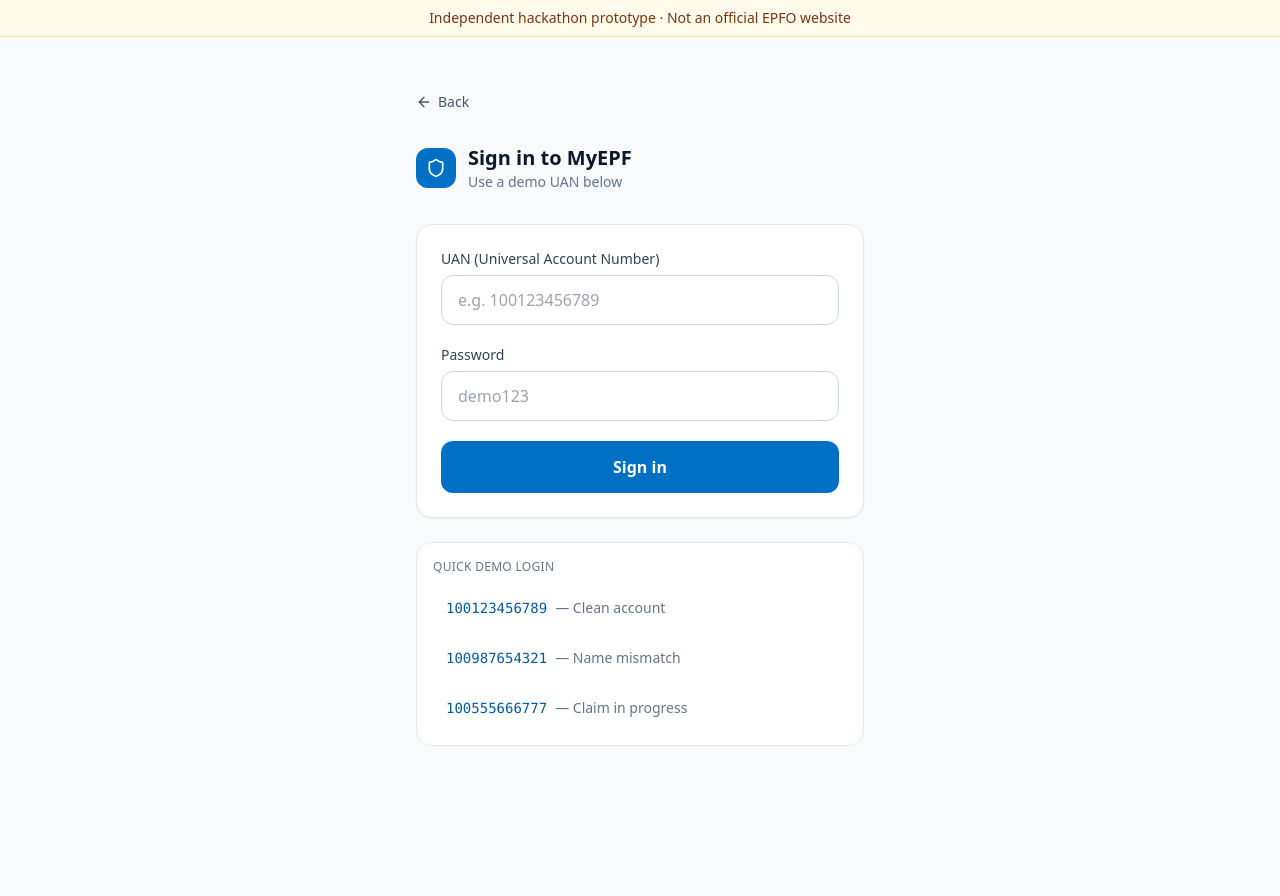
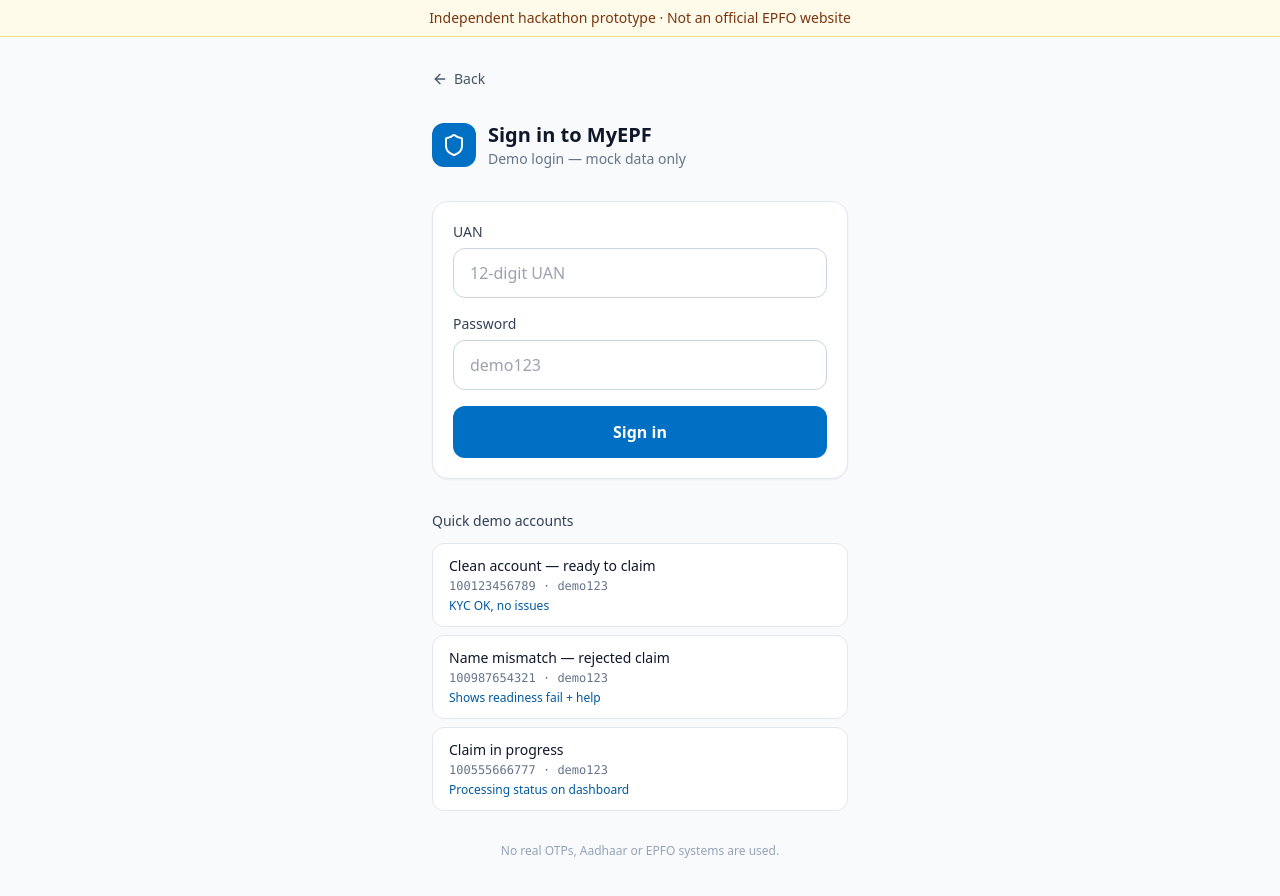
Before and after one commit to Aryan418-dev/my-epf, a Next.js app: page /login in a window 1280 px wide. Shown: the top 896 px of the page. Before the commit the page ends 800 px from the top, so only its background shows below. Built offline with nearby package versions, Linux system fonts and the light colour scheme.

Commit message:
Phase 3b: Smarter help explainer + login polish + submission-ready README

```diff
--- a/app/help/page.tsx
+++ b/app/help/page.tsx
@@ -3,12 +3,14 @@
 import { useEffect, useState } from "react";
 import { useRouter } from "next/navigation";
 import Link from "next/link";
-import { ArrowLeft, AlertTriangle, CheckCircle2, FileText, HelpCircle } from "lucide-react";
+import { ArrowLeft, AlertTriangle, CheckCircle2, FileText, HelpCircle, Sparkles, Copy, Check } from "lucide-react";
 import { MOCK_USERS, type User } from "@/lib/mock-data";
 
 export default function HelpPage() {
   const router = useRouter();
   const [user, setUser] = useState<User | null>(null);
+  const [copied, setCopied] = useState(false);
+  const [explained, setExplained] = useState(false);
 
   useEffect(() => {
     const uan = localStorage.getItem("myepf_uan");
@@ -27,7 +29,25 @@
     );
   }
 
-  const hasMismatch = user.kycStatus === "mismatch" || user.issues.some((i) => i.toLowerCase().includes("mismatch"));
+  const rejected = user.claims.find((c) => c.status === "rejected");
+  const processing = user.claims.find((c) => c.status === "processing" || c.status === "pending");
+  const hasMismatch =
+    user.kycStatus === "mismatch" ||
+    user.issues.some((i) => i.toLowerCase().includes("mismatch"));
+
+  const grievanceText = hasMismatch
+    ? `My claim was rejected due to name / KYC mismatch. UAN: ${user.uan}. Name on record: ${user.name}. Please advise the correct process (joint declaration or Aadhaar update) so I can correct details and re-apply.`
+    : `Please advise the status of my claim and any documents still required. UAN: ${user.uan}.`;
+
+  function copyGrievance() {
+    navigator.clipboard?.writeText(grievanceText);
+    setCopied(true);
+    setTimeout(() => setCopied(false), 2000);
+  }
+
+  function runExplain() {
+    setExplained(true);
+  }
 
   return (
     <div className="min-h-screen bg-slate-50 pb-16">
@@ -48,9 +68,54 @@
         <div>
           <h2 className="text-xl font-bold text-slate-900 mb-1">What should I do?</h2>
           <p className="text-slate-600 text-sm">
-            Based on your mock account, here is clear guidance in plain language.
+            Clear guidance based on this demo account — in plain language.
           </p>
         </div>
+
+        {/* AI-style explainer */}
+        {(rejected || hasMismatch) && (
+          <div className="bg-white rounded-2xl border border-slate-200 shadow-sm overflow-hidden">
+            <div className="px-4 py-3 border-b border-slate-100 flex items-center justify-between">
+              <div className="flex items-center gap-2">
+                <Sparkles className="w-4 h-4 text-epf-600" />
+                <span className="text-sm font-medium text-slate-800">Explain my situation</span>
+              </div>
+              {!explained && (
+                <button
+                  type="button"
+                  onClick={runExplain}
+                  className="text-xs font-semibold bg-epf-600 text-white px-3 py-1.5 rounded-lg"
+                >
+                  Explain
+                </button>
+              )}
+            </div>
+            {explained ? (
+              <div className="p-4 text-sm text-slate-700 space-y-3">
+                <p>
+                  {rejected
+                    ? `Your claim (${rejected.type}) was rejected because of a name or KYC mismatch between EPFO records and Aadhaar.`
+                    : "Your account shows a name / KYC mismatch. Filing a claim now has a high chance of rejection."}
+                </p>
+                <p>
+                  <span className="font-medium text-slate-900">In simple terms:</span> the name on your UAN
+                  does not match the name on Aadhaar, so automated checks fail.
+                </p>
+                <p>
+                  <span className="font-medium text-slate-900">What to do next:</span> get the name corrected
+                  (employer joint declaration or Aadhaar update), then re-check readiness and file again.
+                </p>
+                <p className="text-xs text-slate-500">
+                  This explanation is generated from your mock account data for the demo.
+                </p>
+              </div>
+            ) : (
+              <div className="p-4 text-sm text-slate-500">
+                Tap Explain to get a plain-language summary of why claims get stuck and what to do next.
+              </div>
+            )}
+          </div>
+        )}
 
         {hasMismatch ? (
           <div className="bg-white rounded-2xl border border-slate-200 shadow-sm overflow-hidden">
@@ -67,15 +132,36 @@
                 <ol className="list-decimal list-inside space-y-2">
                   <li>Ask your current employer to raise a joint declaration for name correction.</li>
                   <li>Or update your name in Aadhaar first if that is the incorrect one.</li>
-                  <li>After the name matches, re-submit the claim.</li>
+                  <li>After the name matches, re-check readiness and re-submit the claim.</li>
                 </ol>
               </div>
               <div className="bg-slate-50 rounded-xl p-3">
-                <p className="font-medium text-slate-900 text-xs uppercase tracking-wide mb-1">Sample grievance text</p>
-                <p className="text-slate-600 text-sm italic">
-                  "My claim was rejected due to name mismatch. UAN: {user.uan}. Please advise on the correct process to update name and re-apply."
+                <div className="flex items-center justify-between mb-1">
+                  <p className="font-medium text-slate-900 text-xs uppercase tracking-wide">
+                    Sample grievance text
                   </p>
+                  <button
+                    type="button"
+                    onClick={copyGrievance}
+                    className="flex items-center gap-1 text-xs text-epf-700 font-medium"
+                  >
+                    {copied ? <Check className="w-3.5 h-3.5" /> : <Copy className="w-3.5 h-3.5" />}
+                    {copied ? "Copied" : "Copy"}
+                  </button>
                 </div>
+                <p className="text-slate-600 text-sm italic">{grievanceText}</p>
+              </div>
+            </div>
+          </div>
+        ) : processing ? (
+          <div className="bg-white rounded-2xl border border-slate-200 shadow-sm p-4 flex gap-3">
+            <CheckCircle2 className="w-5 h-5 text-blue-600 flex-shrink-0 mt-0.5" />
+            <div>
+              <p className="font-semibold text-slate-900 text-sm">Claim in progress</p>
+              <p className="text-sm text-slate-600 mt-1">
+                Your {processing.type} claim is being processed. Typical time is 7–15 working days if
+                documents and KYC are correct. No action needed unless EPFO asks for more info.
+              </p>
             </div>
           </div>
         ) : (
@@ -84,7 +170,8 @@
             <div>
               <p className="font-semibold text-slate-900 text-sm">Your account looks ready</p>
               <p className="text-sm text-slate-600 mt-1">
-                KYC is verified and there are no major flags on this demo account. You can start a claim from the dashboard.
+                KYC is verified and there are no major flags on this demo account. You can start a claim
+                from the dashboard.
               </p>
             </div>
           </div>
@@ -102,15 +189,27 @@
             </div>
             <div>
               <p className="font-medium text-slate-900">Why was my claim rejected?</p>
-              <p className="text-slate-600">Most common reasons: name mismatch, incomplete KYC, wrong bank details, or missing employer approval.</p>
+              <p className="text-slate-600">
+                Most common reasons: name mismatch, incomplete KYC, wrong bank details, or missing
+                employer approval.
+              </p>
             </div>
             <div>
               <p className="font-medium text-slate-900">Can I track my claim?</p>
-              <p className="text-slate-600">Yes — on the dashboard you will see status and next steps when a claim exists.</p>
+              <p className="text-slate-600">
+                Yes — on the dashboard you will see status and next steps when a claim exists.
+              </p>
             </div>
           </div>
         </div>
 
+        <div className="flex flex-col gap-3">
+          <Link
+            href="/readiness"
+            className="flex items-center justify-center gap-2 w-full border border-slate-300 text-slate-800 font-medium py-3 rounded-xl"
+          >
+            Check readiness again
+          </Link>
           <Link
             href="/claim"
             className="flex items-center justify-center gap-2 w-full bg-epf-600 hover:bg-epf-700 text-white font-semibold py-3.5 rounded-xl"
@@ -118,6 +217,7 @@
             <FileText className="w-5 h-5" />
             Start a claim
           </Link>
+        </div>
 
         <p className="text-center text-xs text-slate-400">
           Guidance is illustrative only. Always verify with official EPFO channels for real claims.
--- a/app/login/page.tsx
+++ b/app/login/page.tsx
@@ -6,140 +6,107 @@
 import { Shield, ArrowLeft } from "lucide-react";
 import { MOCK_USERS } from "@/lib/mock-data";
 
+const DEMO_ACCOUNTS = [
+  { uan: "100123456789", label: "Clean account — ready to claim", hint: "KYC OK, no issues" },
+  { uan: "100987654321", label: "Name mismatch — rejected claim", hint: "Shows readiness fail + help" },
+  { uan: "100555666777", label: "Claim in progress", hint: "Processing status on dashboard" },
+];
+
 export default function LoginPage() {
   const router = useRouter();
   const [uan, setUan] = useState("");
   const [password, setPassword] = useState("");
   const [error, setError] = useState("");
-  const [loading, setLoading] = useState(false);
 
-  function handleLogin(e: React.FormEvent) {
-    e.preventDefault();
+  function loginWith(u: string, p: string = "demo123") {
     setError("");
-    setLoading(true);
-
-    // Simulate network delay
-    setTimeout(() => {
-      const user = MOCK_USERS[uan.trim()];
-      if (!user || user.password !== password) {
-        setError("Invalid UAN or password. Try one of the demo accounts below.");
-        setLoading(false);
+    if (!MOCK_USERS[u] || p !== "demo123") {
+      setError("Invalid UAN or password. Use a demo account below.");
       return;
     }
-
-      // Store mock session
-      if (typeof window !== "undefined") {
-        localStorage.setItem("myepf_uan", uan.trim());
-      }
+    localStorage.setItem("myepf_uan", u);
     router.push("/dashboard");
-    }, 600);
   }
 
-  function quickLogin(demoUan: string) {
-    setUan(demoUan);
-    setPassword("demo123");
+  function handleSubmit(e: React.FormEvent) {
+    e.preventDefault();
+    loginWith(uan.trim(), password);
   }
 
   return (
-    <div className="min-h-screen bg-slate-50 flex flex-col">
+    <div className="min-h-screen bg-slate-50">
       <div className="bg-amber-50 border-b border-amber-200 px-4 py-2 text-center text-sm text-amber-900">
         Independent hackathon prototype · Not an official EPFO website
       </div>
 
-      <div className="flex-1 flex flex-col justify-center px-4 py-10">
-        <div className="max-w-md w-full mx-auto">
+      <div className="max-w-md mx-auto px-4 pt-8 pb-16">
         <Link href="/" className="inline-flex items-center gap-1.5 text-sm text-slate-600 hover:text-slate-900 mb-8">
           <ArrowLeft className="w-4 h-4" />
           Back
         </Link>
 
         <div className="flex items-center gap-3 mb-8">
-            <div className="w-10 h-10 rounded-xl bg-epf-600 flex items-center justify-center">
-              <Shield className="w-5 h-5 text-white" />
+          <div className="w-11 h-11 rounded-xl bg-epf-600 flex items-center justify-center">
+            <Shield className="w-6 h-6 text-white" />
           </div>
           <div>
             <h1 className="text-xl font-bold text-slate-900">Sign in to MyEPF</h1>
-              <p className="text-sm text-slate-500">Use a demo UAN below</p>
+            <p className="text-sm text-slate-500">Demo login — mock data only</p>
           </div>
         </div>
 
-          <form onSubmit={handleLogin} className="bg-white rounded-2xl border border-slate-200 shadow-sm p-6 space-y-5">
+        <form onSubmit={handleSubmit} className="bg-white rounded-2xl border border-slate-200 shadow-sm p-5 space-y-4 mb-8">
           <div>
-              <label htmlFor="uan" className="block text-sm font-medium text-slate-700 mb-1.5">
-                UAN (Universal Account Number)
-              </label>
+            <label className="block text-sm font-medium text-slate-700 mb-1.5">UAN</label>
             <input
-                id="uan"
               type="text"
               inputMode="numeric"
               value={uan}
               onChange={(e) => setUan(e.target.value)}
-                placeholder="e.g. 100123456789"
-                className="w-full px-4 py-3 rounded-xl border border-slate-300 focus:border-epf-500 focus:ring-2 focus:ring-epf-200 outline-none transition text-base"
-                required
+              placeholder="12-digit UAN"
+              className="w-full px-4 py-3 rounded-xl border border-slate-300 focus:border-epf-500 focus:ring-2 focus:ring-epf-200 outline-none"
             />
           </div>
-
           <div>
-              <label htmlFor="password" className="block text-sm font-medium text-slate-700 mb-1.5">
-                Password
-              </label>
+            <label className="block text-sm font-medium text-slate-700 mb-1.5">Password</label>
             <input
-                id="password"
               type="password"
               value={password}
               onChange={(e) => setPassword(e.target.value)}
               placeholder="demo123"
-                className="w-full px-4 py-3 rounded-xl border border-slate-300 focus:border-epf-500 focus:ring-2 focus:ring-epf-200 outline-none transition text-base"
-                required
+              className="w-full px-4 py-3 rounded-xl border border-slate-300 focus:border-epf-500 focus:ring-2 focus:ring-epf-200 outline-none"
             />
           </div>
-
-            {error && (
-              <div className="text-sm text-red-600 bg-red-50 border border-red-100 rounded-lg px-3 py-2">
-                {error}
-              </div>
-            )}
-
+          {error && <p className="text-sm text-red-600">{error}</p>}
           <button
             type="submit"
-              disabled={loading}
-              className="w-full bg-epf-600 hover:bg-epf-700 disabled:opacity-60 text-white font-semibold py-3.5 rounded-xl transition-colors"
+            className="w-full bg-epf-600 hover:bg-epf-700 text-white font-semibold py-3.5 rounded-xl"
           >
-              {loading ? "Signing in..." : "Sign in"}
+            Sign in
           </button>
         </form>
 
-          <div className="mt-6 bg-white rounded-2xl border border-slate-200 p-4">
-            <p className="text-xs font-medium text-slate-500 uppercase tracking-wide mb-3">Quick demo login</p>
+        <div>
+          <p className="text-sm font-medium text-slate-700 mb-3">Quick demo accounts</p>
           <div className="space-y-2">
+            {DEMO_ACCOUNTS.map((acc) => (
               <button
+                key={acc.uan}
                 type="button"
-                onClick={() => quickLogin("100123456789")}
-                className="w-full text-left text-sm px-3 py-2.5 rounded-lg hover:bg-slate-50 border border-transparent hover:border-slate-200 transition"
+                onClick={() => loginWith(acc.uan)}
+                className="w-full text-left bg-white border border-slate-200 hover:border-epf-400 rounded-xl px-4 py-3 transition"
               >
-                <span className="font-mono text-epf-700">100123456789</span>
-                <span className="text-slate-500 ml-2">— Clean account</span>
+                <p className="font-medium text-slate-900 text-sm">{acc.label}</p>
+                <p className="text-xs text-slate-500 mt-0.5 font-mono">{acc.uan} · demo123</p>
+                <p className="text-xs text-epf-700 mt-1">{acc.hint}</p>
               </button>
-              <button
-                type="button"
-                onClick={() => quickLogin("100987654321")}
-                className="w-full text-left text-sm px-3 py-2.5 rounded-lg hover:bg-slate-50 border border-transparent hover:border-slate-200 transition"
-              >
-                <span className="font-mono text-epf-700">100987654321</span>
-                <span className="text-slate-500 ml-2">— Name mismatch</span>
-              </button>
-              <button
-                type="button"
-                onClick={() => quickLogin("100555666777")}
-                className="w-full text-left text-sm px-3 py-2.5 rounded-lg hover:bg-slate-50 border border-transparent hover:border-slate-200 transition"
-              >
-                <span className="font-mono text-epf-700">100555666777</span>
-                <span className="text-slate-500 ml-2">— Claim in progress</span>
-              </button>
+            ))}
           </div>
         </div>
-        </div>
+
+        <p className="text-center text-xs text-slate-400 mt-8">
+          No real OTPs, Aadhaar or EPFO systems are used.
+        </p>
       </div>
     </div>
   );
```
Also changed, not shown: 1 other file (tests, documents, lock files or other folders). Lines whose indentation alone changed are shown as unchanged.
